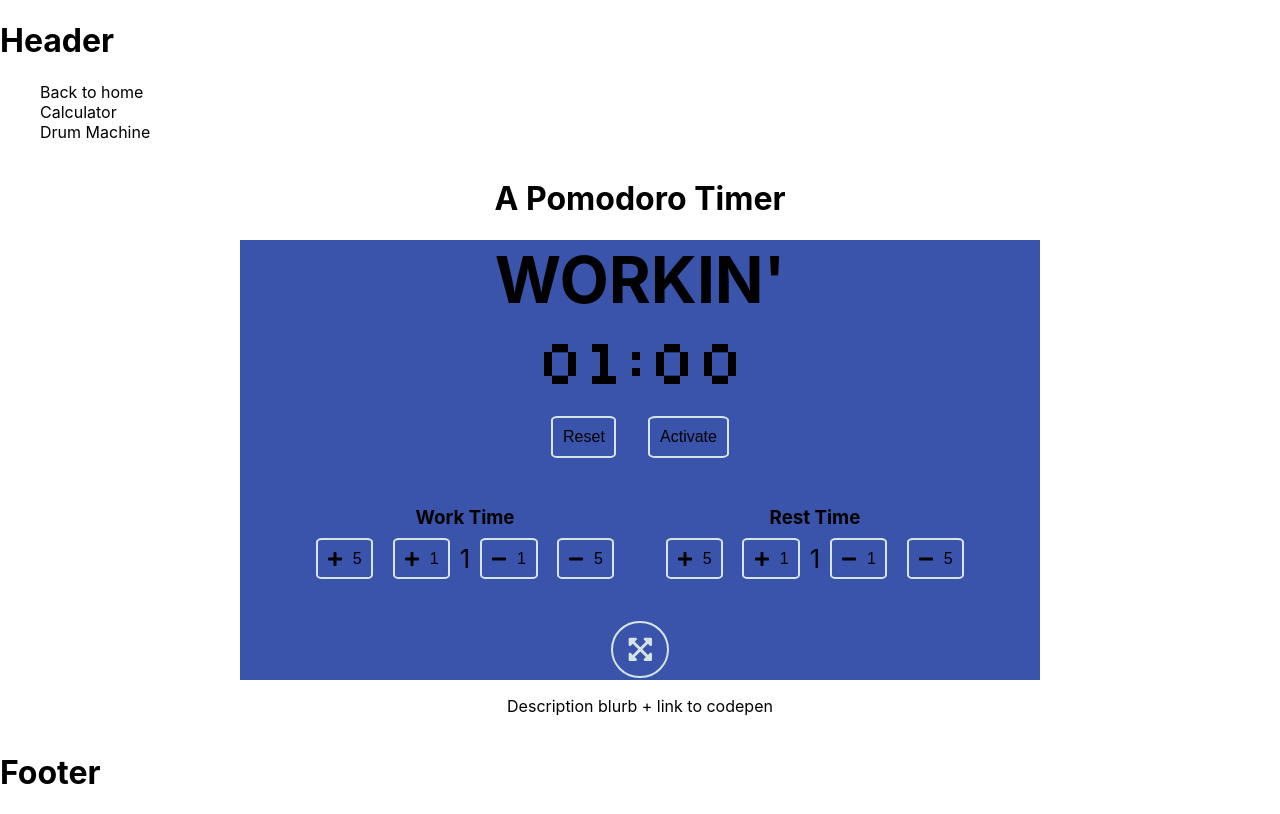
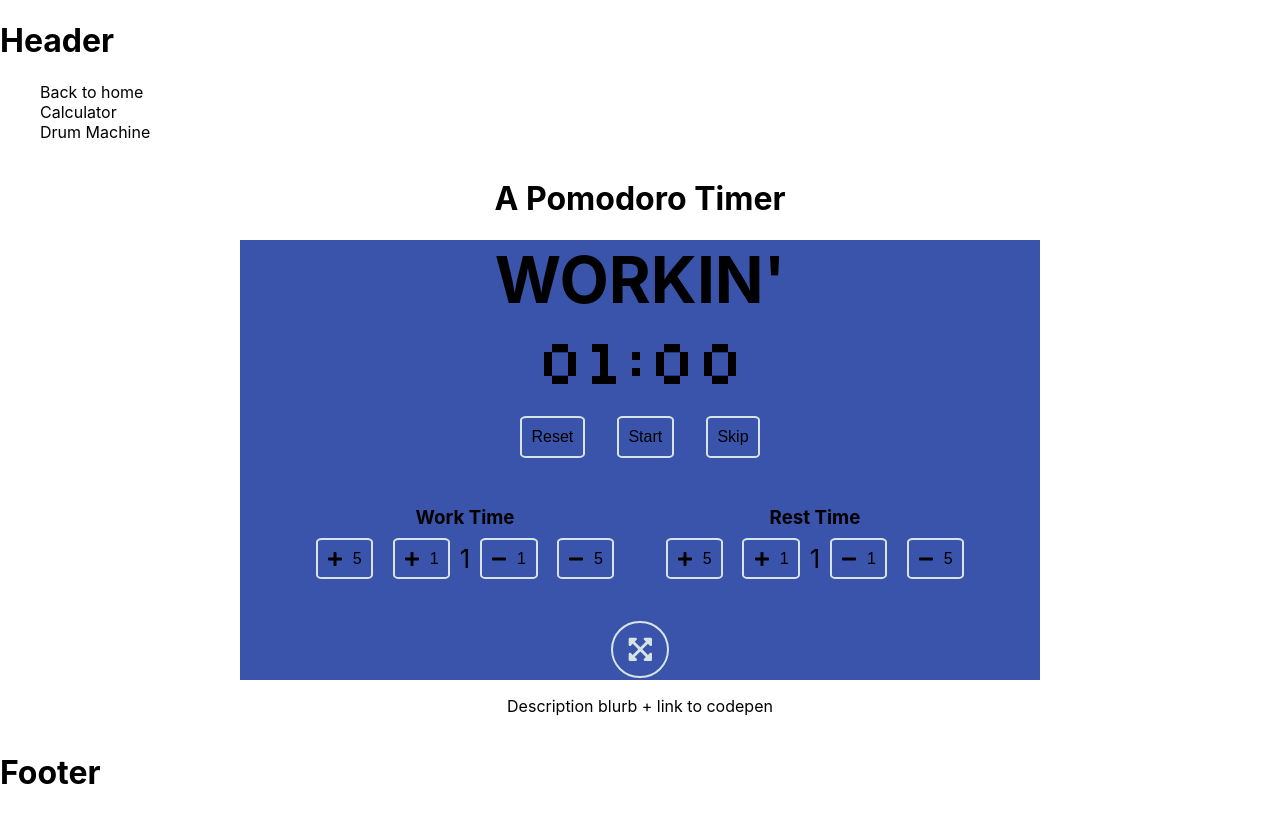
Before and after one commit to nic-vo/nv-portfolio, a Next.js app: page /fcc/Pomodoro in a window 1280 px wide. Built offline with nearby package versions, Linux system fonts and the light colour scheme.

Commit message:
Add skip phase functionality

```diff
--- a/components/fcc/pomodoro/PomodoroComp.js
+++ b/components/fcc/pomodoro/PomodoroComp.js
@@ -38,6 +38,10 @@ const PomodoroComp = () => {
 		setActivate(prev => { return !prev });
 	};
 
+	const skipper = () => {
+		setWorkActive(!workActive);
+	};
+
 	const workToggle = (boo) => {
 		setWorkActive(boo);
 	};
@@ -58,7 +62,7 @@ const PomodoroComp = () => {
 
 	return (
 		<section id="pomcon" className={containerClass}>
-			<Timeouter work={work} rest={rest} activate={activate} activator={activator} workActive={workActive} workToggle={workToggle} />
+			<Timeouter work={work} rest={rest} activate={activate} activator={activator} workActive={workActive} workToggle={workToggle} skipper={skipper} />
 			<div className={compLook.timeControls}>
 				<div className={compLook.controllerCategory}>
 					<h3>Work Time</h3>
--- a/components/fcc/pomodoro/Timeouter/Timeouter.js
+++ b/components/fcc/pomodoro/Timeouter/Timeouter.js
@@ -3,7 +3,7 @@ import { useState, useEffect, useRef } from 'react';
 import compLook from '../PomodoroComp.module.css';
 import timeLook from './Timeouter.module.css';
 
-const Timeouter = ({ work, rest, activate, activator, workActive, workToggle }) => {
+const Timeouter = ({ work, rest, activate, activator, skipper, workActive, workToggle }) => {
 
 	const [loop, setLoop] = useState(null);
 	const [expected, setExpected] = useState(null);
@@ -90,7 +90,8 @@ const Timeouter = ({ work, rest, activate, activator, workActive, workToggle })
 			<p className={timeLook.timeOutput}>{`${currentTime >= 600 ? Math.floor(currentTime / 60) : `0${Math.floor(currentTime / 60)}`}`}:{`${currentTime % 60 >= 10 ? currentTime % 60 : `0${currentTime % 60}`}`}</p>
 			<div className={timeLook.controls}>
 				<button onClick={resetHandler} className={compLook.menter} disabled={activate}>Reset</button>
-				<button onClick={activator} className={compLook.menter} >Activate</button>
+				<button onClick={activator} className={compLook.menter} >{activate === true ? "Stop" : "Start"}</button>
+				<button onClick={skipper} className={compLook.menter} >Skip</button>
 			</div>
 			<audio src={assetPath + "work.mp3"} id='workaudio' ref={workRef} />
 			<audio src={assetPath + "rest.mp3"} id='restaudio' ref={restRef} />
```
